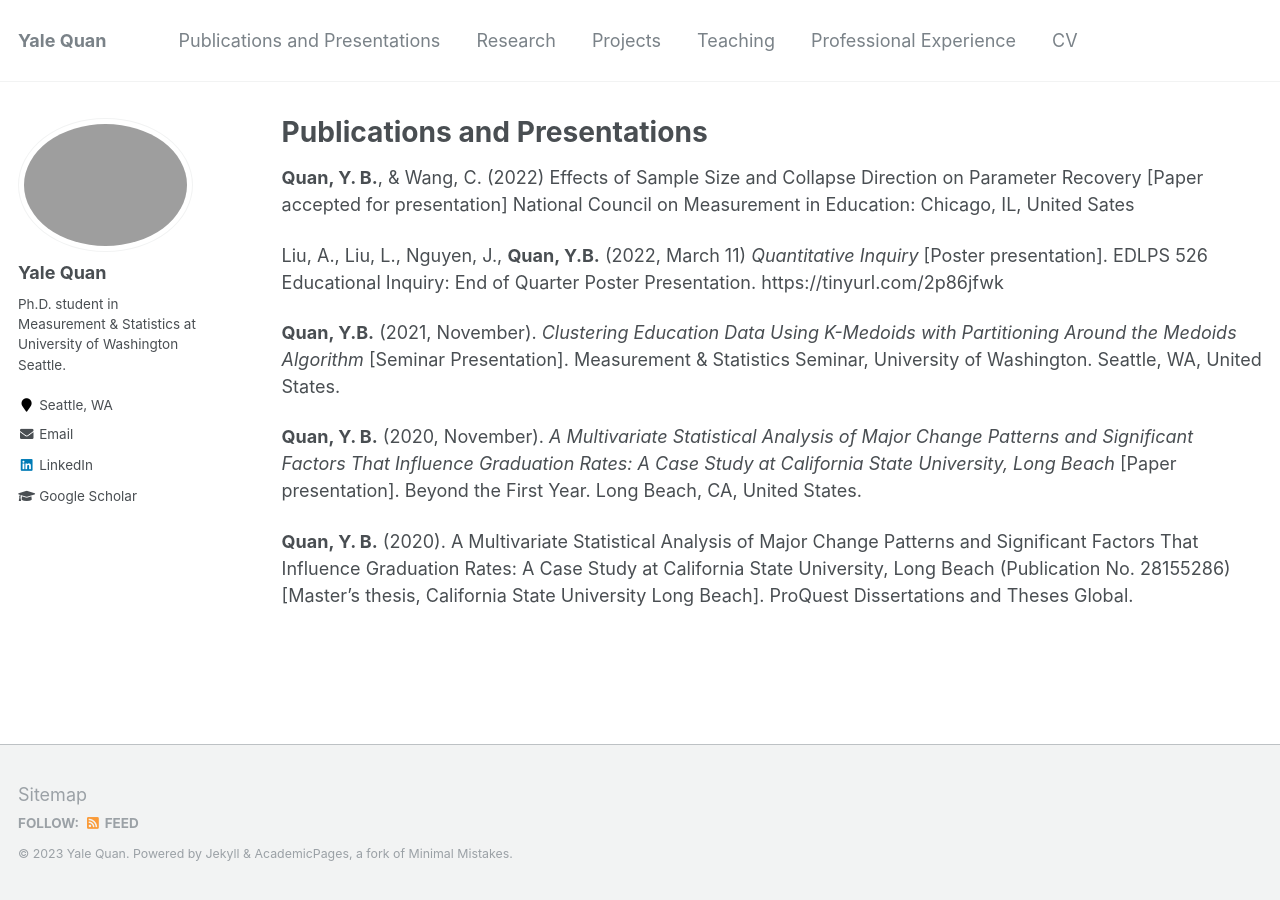
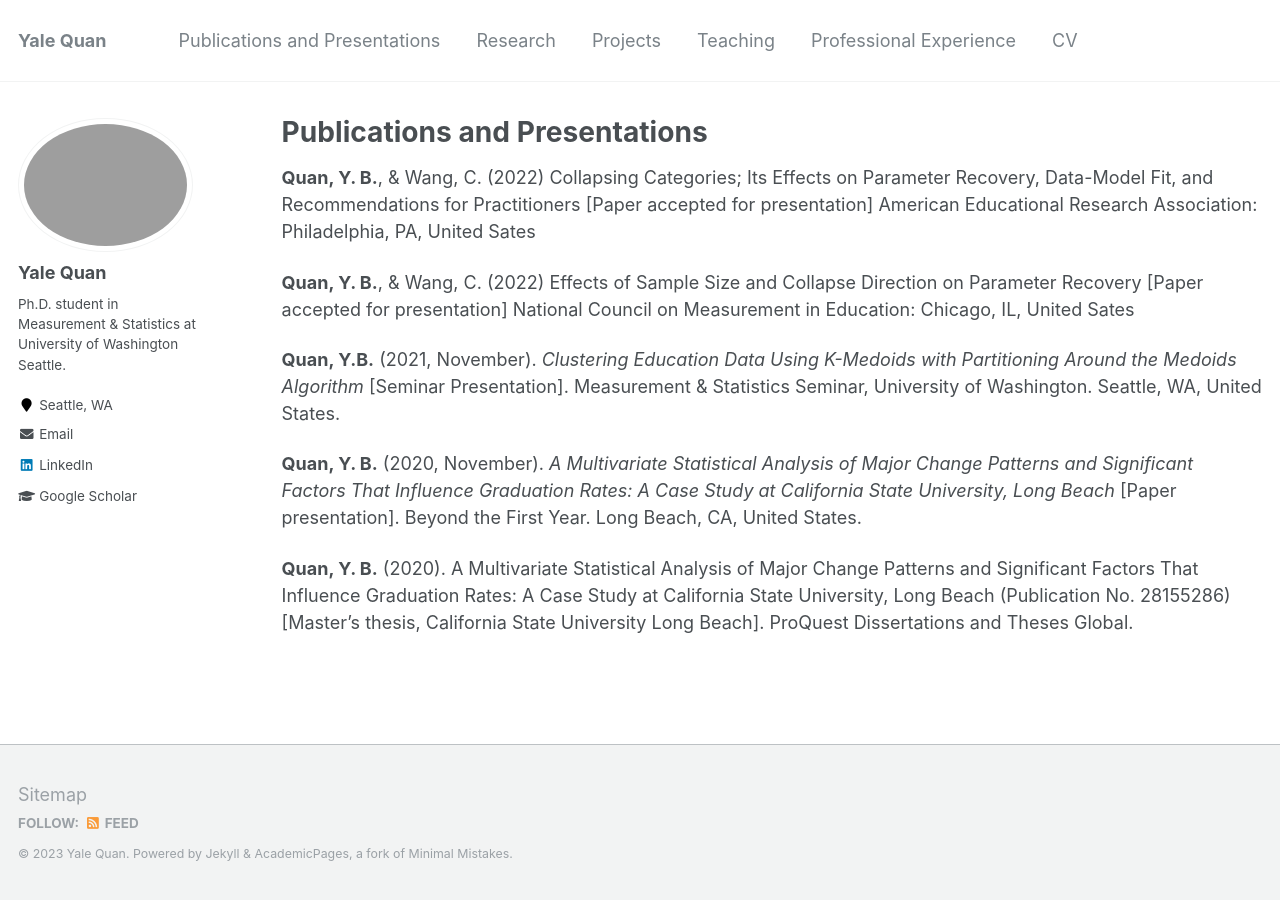
Before and after one commit to yalequan/yalequan.github.io, a Jekyll site: the page built from _pages/publications_and_presentations.md, in a window 1280 px wide. Built offline with Jekyll 4.4.1, drawn with Linux system fonts in a browser that asks for light colours.

Commit message:
Update Research

```diff
--- a/_pages/publications_and_presentations.md
+++ b/_pages/publications_and_presentations.md
@@ -5,9 +5,9 @@ permalink: /publications_and_presentations/
 author_profile: true
 ---
 
+**Quan, Y. B.**, & Wang, C. (2022) Collapsing Categories; Its Effects on Parameter Recovery, Data-Model Fit, and Recommendations for Practitioners [Paper accepted for presentation] American Educational Research Association: Philadelphia, PA, United Sates
+
 **Quan, Y. B.**, & Wang, C. (2022) Effects of Sample Size and Collapse Direction on Parameter Recovery [Paper accepted for presentation] National Council on Measurement in Education: Chicago, IL, United Sates
-
-Liu, A., Liu, L., Nguyen, J., **Quan, Y.B.** (2022, March 11) *Quantitative Inquiry* [Poster presentation]. EDLPS 526 Educational Inquiry: End of Quarter Poster Presentation. https://tinyurl.com/2p86jfwk
 
 **Quan, Y.B.** (2021, November). *Clustering Education Data Using K-Medoids with Partitioning Around the Medoids Algorithm* [Seminar Presentation]. Measurement & Statistics Seminar, University of Washington. Seattle, WA, United States.
 
```
Also changed, not shown: 1 other file.
